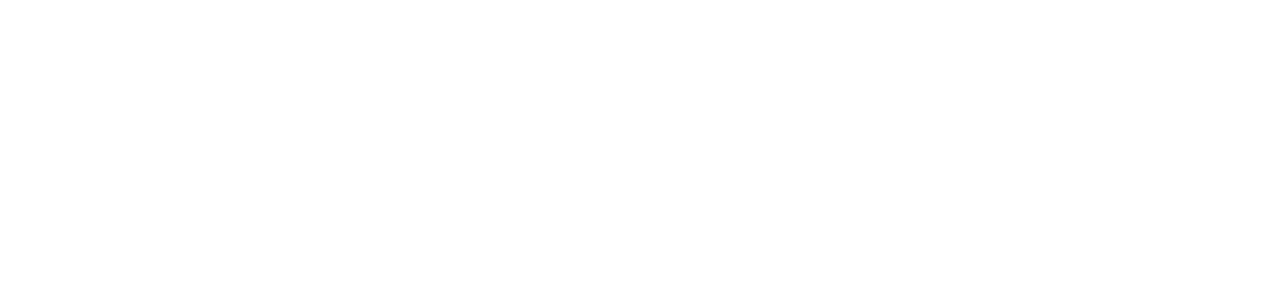
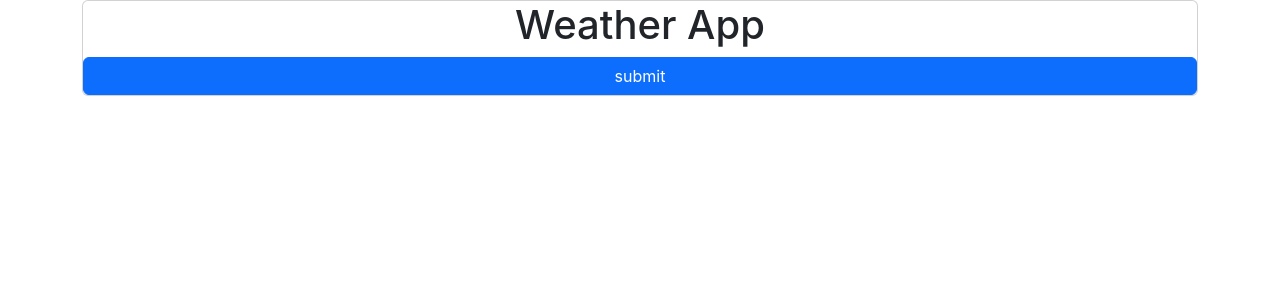
Before and after one commit to vivaciouscoder/react-weather-app, a React (Create React App) app: page / in a window 1280 px wide. Shown: the top 300 px of the page. Built offline with nearby package versions, Linux system fonts and the light colour scheme.

Commit message:
added bootstrap

```diff
--- a/package.json
+++ b/package.json
@@ -6,6 +6,7 @@
     "@testing-library/jest-dom": "^5.17.0",
     "@testing-library/react": "^13.4.0",
     "@testing-library/user-event": "^13.5.0",
+    "bootstrap": "^5.3.2",
     "react": "^18.2.0",
     "react-dom": "^18.2.0",
     "react-scripts": "5.0.1",
--- a/src/App.js
+++ b/src/App.js
@@ -1,7 +1,16 @@
 import "./App.css";
 
 function App() {
-  return <div className="App"></div>;
+  return (
+    <div className="App">
+      <div className="container">
+        <div className="card">
+          <h1>Weather App</h1>
+          <button className="btn btn-primary">submit</button>
+        </div>
+      </div>
+    </div>
+  );
 }
 
 export default App;
--- a/src/index.js
+++ b/src/index.js
@@ -1,5 +1,6 @@
 import React from "react";
 import ReactDOM from "react-dom/client";
+import "bootstrap/dist/css/bootstrap.css";
 import "./index.css";
 import App from "./App";
 import reportWebVitals from "./reportWebVitals";
```
Also changed, not shown: 1 other file (tests, documents, lock files or other folders).
